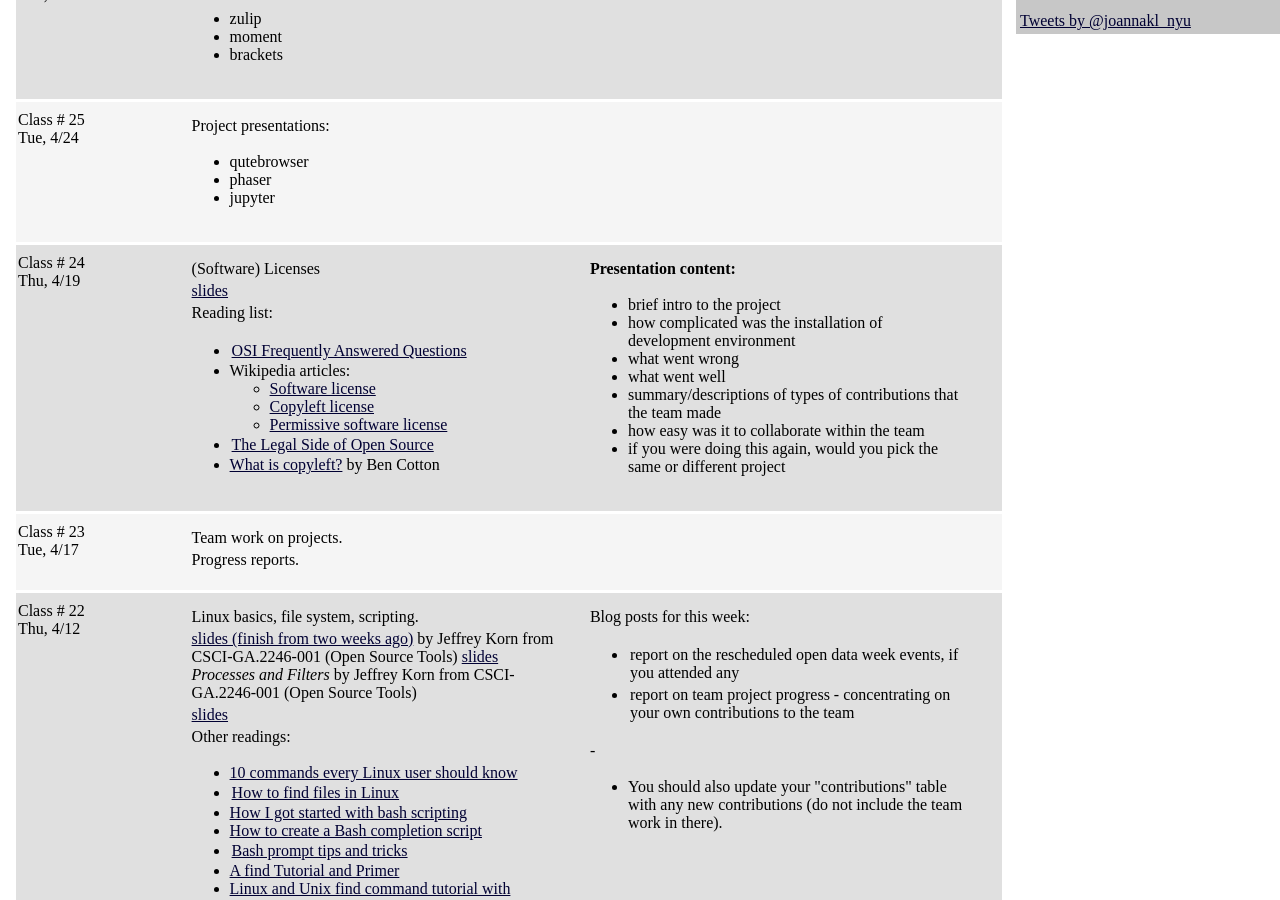
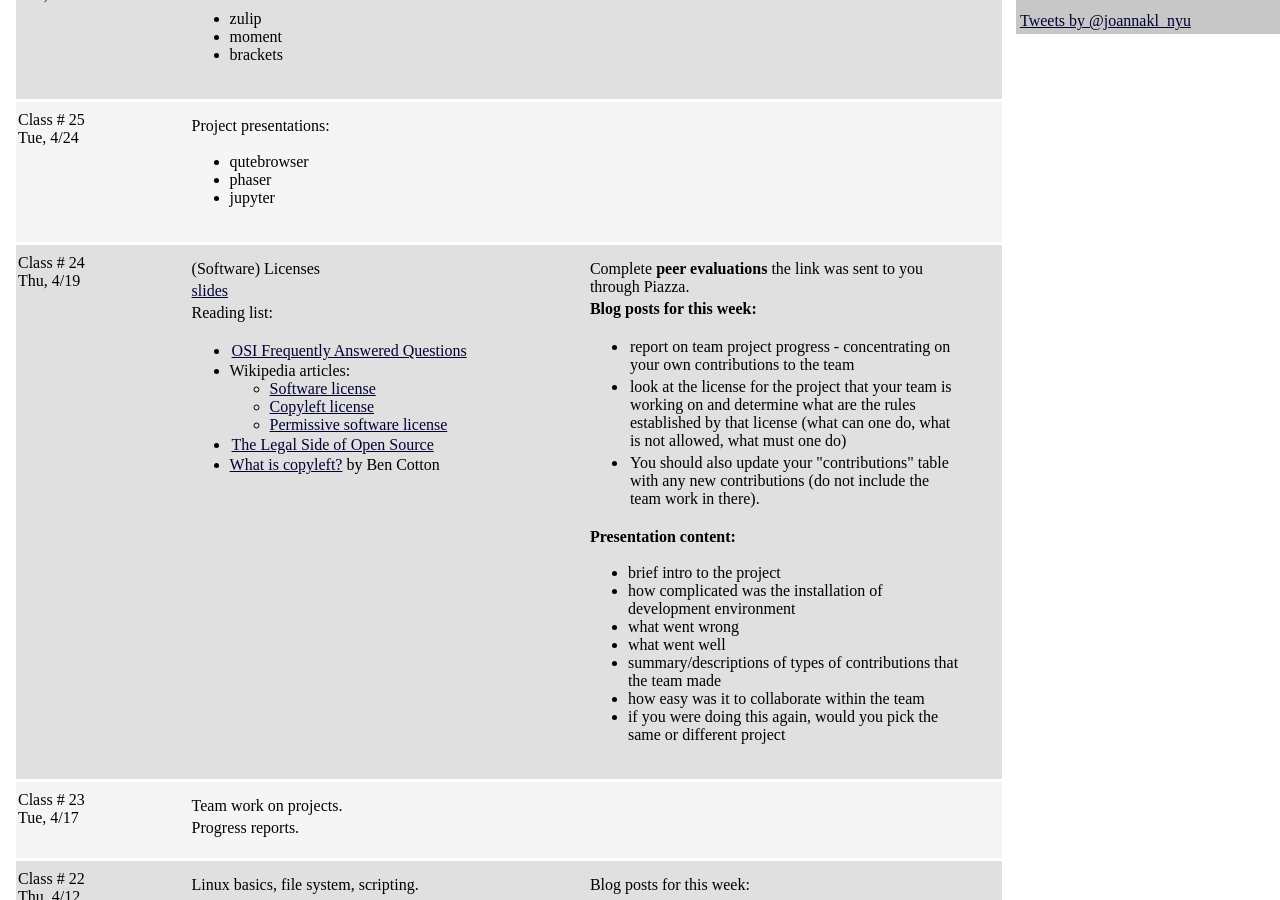
Before and after one commit to joannakl/cs480_s18, a Jekyll site: the page built from daily.html, in a window 1280 px wide and 900 px high, scrolled down 396 px. Built offline with Jekyll 4.4.1, drawn with Linux system fonts in a browser that asks for light colours; comment, search, counter and statistics services are not loaded.

Commit message:
homework instructions for week 12

```diff
--- a/_includes/daily/22.markdown
+++ b/_includes/daily/22.markdown
@@ -47,8 +47,6 @@ Blog posts for this week:
 
 - report on team project progress - concentrating on your own contributions to the team
 
--
-
 - You should also update your "contributions" table with any new contributions
 (do not include the team work in there).
 
--- a/_includes/daily/24.markdown
+++ b/_includes/daily/24.markdown
@@ -38,6 +38,21 @@ by Ben Cotton
 <div class="column_assign">
 <p markdown="block">
 
+Complete __peer evaluations__ the link was sent to you through Piazza.
+
+
+__Blog posts for this week:__
+
+- report on team project progress - concentrating on your own contributions to the team
+
+- look at the license for the project that your team is working on and determine
+what are the rules established by that license (what can one do, what is not
+  allowed, what must one do)
+
+- You should also update your "contributions" table with any new contributions
+(do not include the team work in there).
+
+
 
 __Presentation content:__
 - brief intro to the project
```
